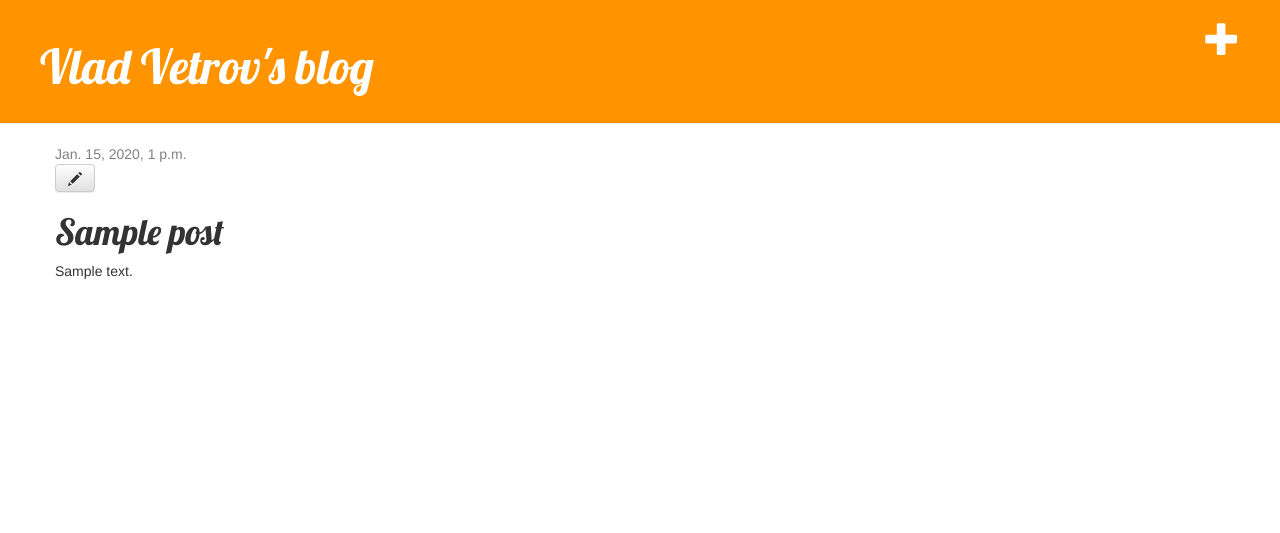
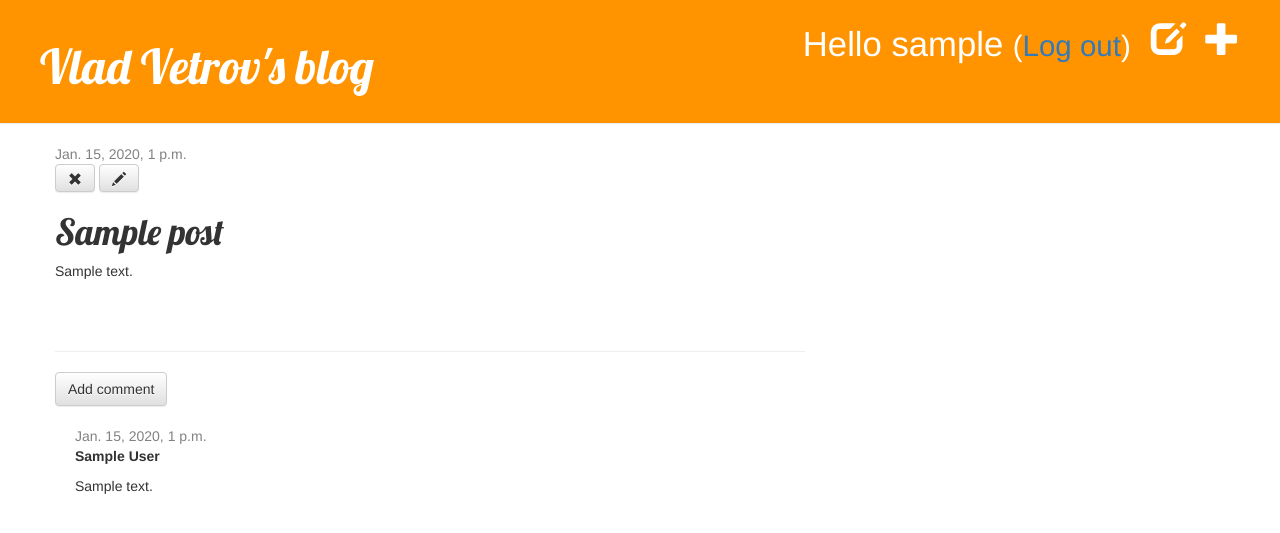
Before and after one commit to VladVetrov/my-first-blog, a Django app: page /post/1/ in a window 1280 px wide. Shown: the top 533 px of the page. Run offline with Django 3.2, Linux system fonts and the light colour scheme; a user stored in the database is signed in; tables that the repository leaves empty hold one stand-in row (values such as "Sample post"); some libraries are stand-ins or nearby versions.

Commit message:
Version 1.0.5

```diff
--- a/blog/admin.py
+++ b/blog/admin.py
@@ -1,4 +1,5 @@
 from django.contrib import admin
-from .models import Post
+from .models import Post, Comment
 
 admin.site.register(Post)
+admin.site.register(Comment)
--- a/blog/models.py
+++ b/blog/models.py
@@ -12,5 +12,22 @@ class Post(models.Model):
 		self.published_date = timezone.now()
 		self.save()
 
+	def approved_comments(self):
+		return self.comments.filter(approved_comment=True)
+
 	def __str__(self):
 		return self.title
+
+class Comment(models.Model):
+    post = models.ForeignKey('blog.Post', on_delete=models.CASCADE, related_name='comments')
+    author = models.CharField(max_length=200)
+    text = models.TextField()
+    created_date = models.DateTimeField(default=timezone.now)
+    approved_comment = models.BooleanField(default=False)
+
+    def approve(self):
+        self.approved_comment = True
+        self.save()
+
+    def __str__(self):
+        return self.text
--- a/blog/static/css/blog.css
+++ b/blog/static/css/blog.css
@@ -44,3 +44,7 @@ h1, h2, h3, h4 {
 .post h1 a, .post h1 a:visited {
     color: #000000;
 }
+
+.comment {
+    margin: 20px 0px 20px 20px;
+}
--- a/blog/templates/blog/base.html
+++ b/blog/templates/blog/base.html
@@ -11,8 +11,12 @@
     <div class="page-header">
         {% if user.is_authenticated %}
             <a href="{% url 'post_new' %}" class="top-menu"><span class="glyphicon glyphicon-plus"></span></a>
+            <a href="{% url 'post_draft_list' %}" class="top-menu"><span class="glyphicon glyphicon-edit"></span></a>
+            <p class="top-menu">Hello {{ user.username }} <small>(<a href="{% url 'logout' %}">Log out</a>)</small></p>
+        {% else %}
+            <a href="{% url 'login' %}" class="top-menu"><span class="glyphicon glyphicon-lock"></span></a>
         {% endif %}
-        <h1><a href="{% url 'post_back_to_list' %}">Vlad Vetrov's blog</a></h1>
+        <h1><a href="/">Vlad Vetrov's blog</a></h1>
     </div>
     <div class="content container">
         <div class="row">
--- a/blog/templates/blog/post_detail.html
+++ b/blog/templates/blog/post_detail.html
@@ -2,15 +2,40 @@
 
 {% block content %}
     <div class="post">
-        {% if post.published_date %}
-            <div class="date">
-                {{ post.published_date }}
-            </div>
-        {% endif %}
+
+       {% if post.published_date %}
+   	 		<div class="date">
+        		{{ post.published_date }}
+    		</div>
+		{% else %}
+    		<a class="btn btn-default" href="{% url 'publish' pk=post.pk %}">Publish</a>
+		{% endif %}
+
         {% if user.is_authenticated %}
+       		<a class="btn btn-default" href="{% url 'post_remove' pk=post.pk %}"><span class="glyphicon glyphicon-remove"></span></a>
        		<a class="btn btn-default" href="{% url 'post_new' pk=post.pk %}"><span class="glyphicon glyphicon-pencil"></span></a>
         {% endif %}
         <h1>{{ post.title }}</h1>
         <p>{{ post.text|linebreaksbr }}</p>
+
     </div>
+    <hr>
+    <a class="btn btn-default" href="{% url 'add_comment_to_post' pk=post.pk %}">Add comment</a>
+	{% for comment in post.comments.all %}
+    	{% if user.is_authenticated or comment.approved_comment %}
+    	<div class="comment">
+        	<div class="date">
+            	{{ comment.created_date }}
+            	{% if not comment.approved_comment %}
+                	<a class="btn btn-default" href="{% url 'comment_remove' pk=comment.pk %}"><span class="glyphicon glyphicon-remove"></span></a>
+                	<a class="btn btn-default" href="{% url 'comment_approve' pk=comment.pk %}"><span class="glyphicon glyphicon-ok"></span></a>
+           		 {% endif %}
+        	</div>
+        	<strong>{{ comment.author }}</strong>
+        	<p>{{ comment.text|linebreaks }}</p>
+    	</div>
+    	{% endif %}
+	{% empty %}
+    <p>No comments here yet :(</p>
+{% endfor %}
 {% endblock %}
--- a/blog/templates/blog/post_list.html
+++ b/blog/templates/blog/post_list.html
@@ -8,6 +8,7 @@
         </div>
         <h1><a href="{% url 'post_detail' pk=post.pk %}">{{ post.title }}</a></h1>
         <p>{{ post.text|linebreaksbr }}</p>
+        <a href="{% url 'post_detail' pk=post.pk %}"> Comments: {{ post.approved_comments.count }}</a>
     </div>
  {% endfor %}
 {% endblock %}
--- a/blog/urls.py
+++ b/blog/urls.py
@@ -7,5 +7,11 @@ urlpatterns = [
 	url(r'^post/(?P<pk>\d+)/$', views.post_detail, name='post_detail'),
 	url(r'^post/new/$', views.post_new, name='post_new'),
 	url(r'^post/(?P<pk>\d+)/new/$', views.post_edit, name='post_new'),
-	url(r'^post/.*' , views.post_list, name='post_back_to_list'),
+	# url(r'^post/.*' , views.post_list, name='post_back_to_list'),
+	url(r'^drafts/$', views.post_draft_list, name='post_draft_list'),
+	url(r'^post/(?P<pk>\d+)/publish/$', views.post_publish, name='publish'),
+	url(r'^post/(?P<pk>\d+)/remove/$', views.post_remove, name='post_remove'),
+	url(r'^post/(?P<pk>\d+)/comment/$', views.add_comment_to_post, name='add_comment_to_post'),
+	url(r'^comment/(?P<pk>\d+)/approve/$', views.comment_approve, name='comment_approve'),
+	url(r'^comment/(?P<pk>\d+)/remove/$', views.comment_remove, name='comment_remove'),
 ]
--- a/blog/views.py
+++ b/blog/views.py
@@ -1,8 +1,10 @@
 from django.shortcuts import render, get_object_or_404
-from .models import Post
+from .models import Post, Comment
 from django.utils import timezone
-from .forms import PostForm
+from .forms import PostForm, CommentForm
 from django.shortcuts import redirect
+from django.contrib.auth.decorators import login_required
+
 
 def post_list(request):
     posts = Post.objects.filter(published_date__lte=timezone.now()).order_by('-published_date')
@@ -12,19 +14,21 @@ def post_detail(request, pk):
 	post = get_object_or_404(Post, pk=pk)
 	return render(request, 'blog/post_detail.html', {'post': post})
 
+@login_required
 def post_new(request):
 	if request.method == "POST":
 		form = PostForm(request.POST)
 		if form.is_valid():
 			post = form.save(commit=False)
 			post.author = request.user
-			post.published_date = timezone.now()
+			# post.published_date = timezone.now()
 			post.save()
 			return redirect('post_detail', pk=post.pk)
 	else:
 		form = PostForm()
 	return render(request, 'blog/post_new.html', {'form': form})
 
+@login_required
 def post_edit(request, pk):
     post = get_object_or_404(Post, pk=pk)
     if request.method == "POST":
@@ -32,9 +36,51 @@ def post_edit(request, pk):
         if form.is_valid():
             post = form.save(commit=False)
             post.author = request.user
-            post.published_date = timezone.now()
+            # post.published_date = timezone.now()
             post.save()
             return redirect('post_detail', pk=post.pk)
     else:
         form = PostForm(instance=post)
     return render(request, 'blog/post_new.html', {'form': form})
+
+@login_required
+def post_draft_list(request):
+	posts = Post.objects.filter(published_date__isnull=True).order_by('created_date')
+	return render(request, 'blog/post_draft_list.html', {'posts': posts})
+
+@login_required
+def post_publish(request, pk):
+	post = get_object_or_404(Post, pk=pk)
+	post.publish()
+	return redirect('post_detail', pk=post.pk)
+
+@login_required
+def post_remove(request, pk):
+	post = get_object_or_404(Post, pk=pk)
+	post.delete()
+	return redirect('post_list')
+
+def add_comment_to_post(request, pk):
+    post = get_object_or_404(Post, pk=pk)
+    if request.method == "POST":
+        form = CommentForm(request.POST)
+        if form.is_valid():
+            comment = form.save(commit=False)
+            comment.post = post
+            comment.save()
+            return redirect('post_detail', pk=post.pk)
+    else:
+        form = CommentForm()
+    return render(request, 'blog/add_comment_to_post.html', {'form': form})
+
+@login_required
+def comment_approve(request, pk):
+    comment = get_object_or_404(Comment, pk=pk)
+    comment.approve()
+    return redirect('post_detail', pk=comment.post.pk)
+
+@login_required
+def comment_remove(request, pk):
+    comment = get_object_or_404(Comment, pk=pk)
+    comment.delete()
+    return redirect('post_detail', pk=comment.post.pk)
--- a/mysite/settings.py
+++ b/mysite/settings.py
@@ -26,7 +26,7 @@ SECRET_KEY = '64%r=mjef7u8c!_$&i7v9(@!br!7rfw-d+w(q@(ku9$q6+a-y!'
 DEBUG = True
 
 ALLOWED_HOSTS = []
-
+LOGIN_REDIRECT_URL = '/'
 
 # Application definition
 
--- a/mysite/urls.py
+++ b/mysite/urls.py
@@ -16,9 +16,12 @@ Including another URLconf
 from django.contrib import admin
 from django.urls import path
 from django.conf.urls import include, url
+from django.contrib.auth import views
 
 
 urlpatterns = [
     path('admin/', admin.site.urls),
     url(r'', include('blog.urls')),
+   	url(r'^accounts/login/$', views.login, name='login'),
+   	url(r'^accounts/logout/$', views.logout, name='logout', kwargs={'next_page': '/'}),
 ]
```
Also changed, not shown: blog/forms.py (+7 -1 lines), blog/templates/blog/add_comment_to_post.html (added, +9 -0 lines), blog/templates/blog/post_draft_list.html (added, +11 -0 lines), blog/templates/registration/login.html (added, +24 -0 lines), blog/templates/registration/loginn.html (added, +28 -0 lines), blog/templates/registration/loginx.html (added, +24 -0 lines), blog/migrations/0002_comment.py (added).
